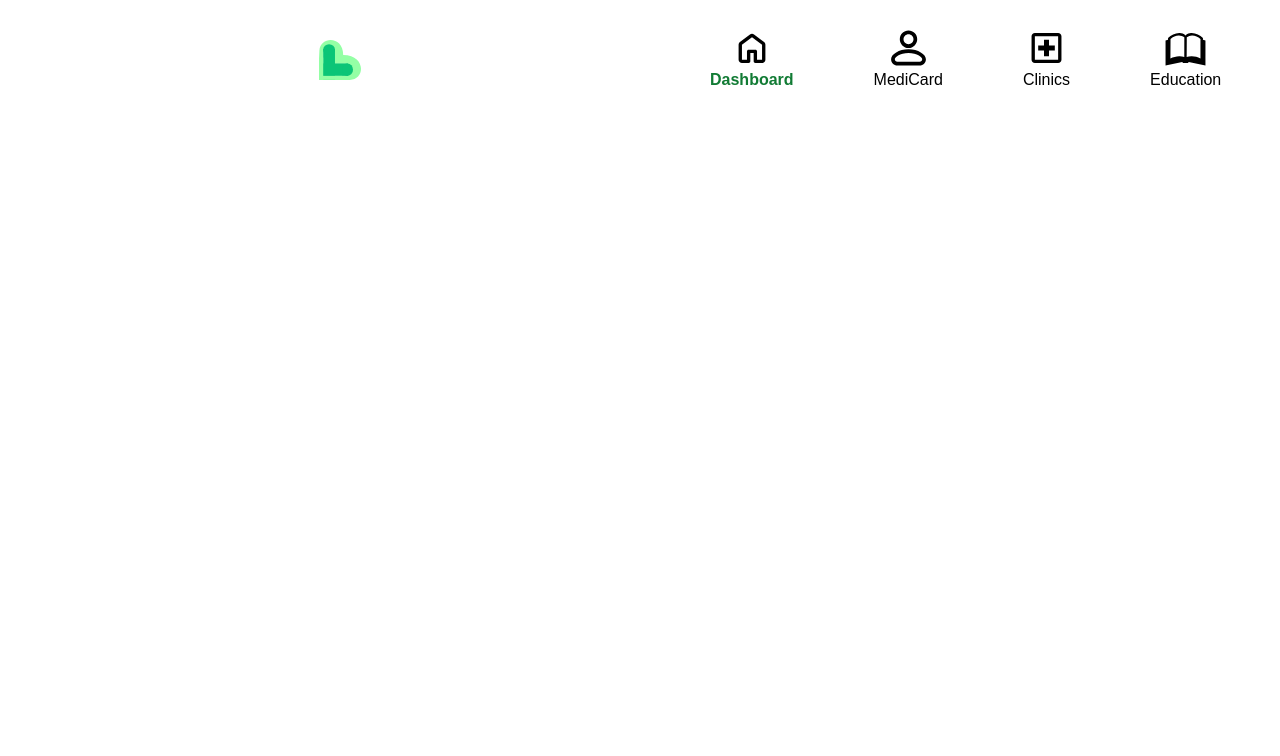
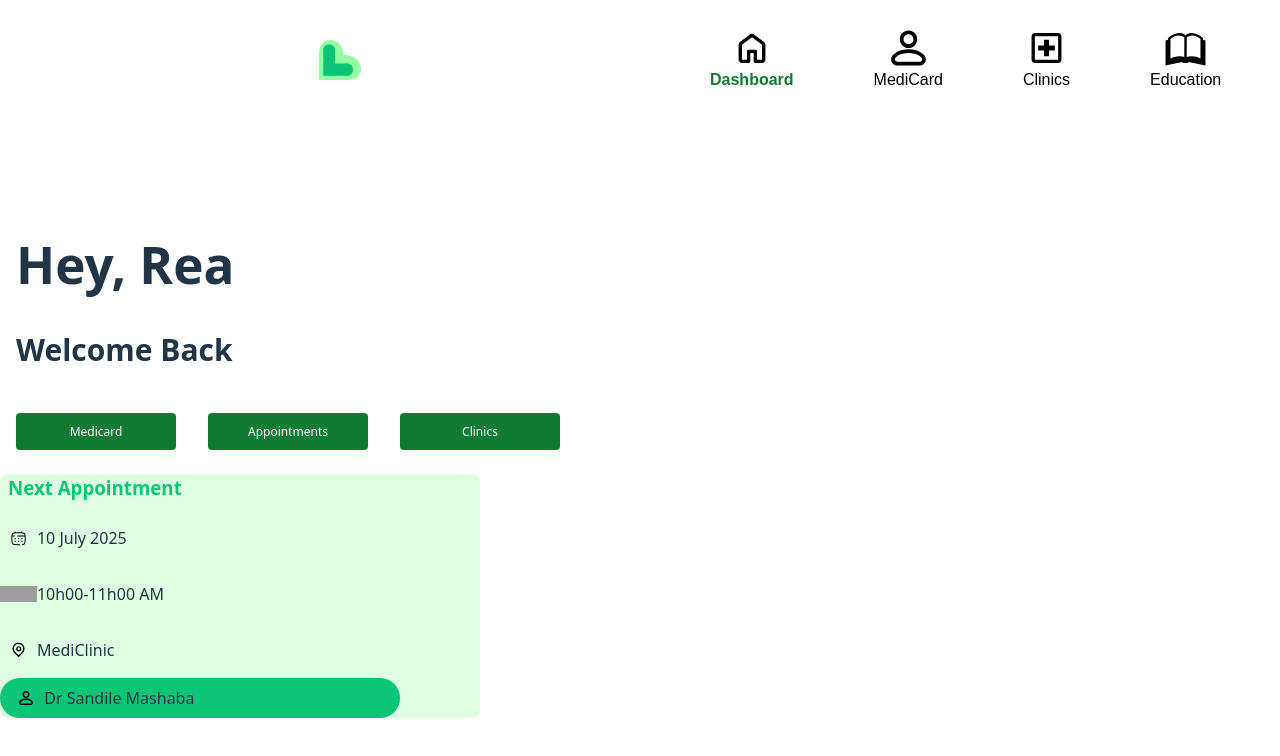
Before and after one commit to reaapunzell/HealthLink, a React (Vite) app in the folder health-link/: page /dashboard in a window 1280 px wide. Shown: the top 756 px of the page. Built offline with nearby package versions, Linux system fonts and the light colour scheme; grey boxes are pictures that could not be loaded.

Commit message:
next appointment and welcome componenets for dashboard

```diff
--- a/health-link/src/assets/style.css
+++ b/health-link/src/assets/style.css
@@ -3,6 +3,8 @@
 :root {
   --primary-color: #117b34ff;
   --secondary-color: #94ffa5ff;
+  --card-background-color: #dfffe1;
+  --card-text-color: #0bc577;
 }
 
 * {
@@ -47,6 +49,7 @@
 
 h2 {
   text-align: center;
+  font-size: 30px;
 }
 
 img {
@@ -79,6 +82,13 @@ button {
   border: none;
   border-radius: 4px;
   font-size: 16px;
+}
+
+button:hover {
+  background-color: var(--secondary-color);
+}
+button:focus {
+  outline: none;
 }
 
 .login-btn:hover,
@@ -430,3 +440,64 @@ li.appointment {
 .clinic-card-appointments {
   display: flex;
 }
+
+.next-appointment-container {
+  background-color: var(--card-background-color);
+  border-radius: 8px;
+  width: 60vh;
+}
+
+.next-appointment-container h3 {
+  color: var(--card-text-color);
+  margin: 1vh;
+}
+
+.next-appointment-clinic,
+.next-appointment-time,
+.next-appointment-date {
+  display: flex;
+  align-items: center;
+}
+
+.next-appointment-doctor {
+  display: flex;
+  align-items: center;
+  border-radius: 35px;
+  width: 80%;
+  background-color: var(--card-text-color);
+  padding: 1vh;
+}
+
+.next-appointment-doctor img,
+.next-appointment-clinic img,
+.next-appointment-time img,
+.next-appointment-date img {
+  height: 2vh;
+  width: 5vh;
+  margin: 0px;
+}
+
+.next-appointment-doctor p {
+  margin: 0px;
+}
+
+.welcome-container {
+  display: flex;
+  flex-direction: column;
+}
+
+.welcome-container h1,
+.welcome-container h2 {
+  text-align: left;
+  margin-left: 2vh;
+}
+.welcome-buttons {
+  display: flex;
+  flex-direction: row;
+}
+
+.welcome-buttons button {
+  width: 20vh;
+  margin: 2vh;
+  font-size: 12px;
+}
--- /dev/null
+++ b/health-link/src/components/NextAppointment.jsx
@@ -0,0 +1,37 @@
+import React from "react";
+import "/src/assets/style.css";
+import personIcon from "/src/assets/person-icon.svg";
+import locationIcon from "/src/assets/pin-icon.svg";
+import timeIcon from "/src/assets/time-icon.svg";
+import calendarIcon from "/src/assets/calendar-icon.svg";
+
+const NextAppointment = () => {
+  return (
+    <>
+      <div className="next-appointment-container">
+        <h3>Next Appointment</h3>
+
+        <div className="next-appointment-date">
+          <img src={calendarIcon} alt="calendar icon" />
+          <p>10 July 2025</p>
+        </div>
+
+        <div className="next-appointment-time">
+          <img src={timeIcon} alt="time icon" />
+          <p>10h00-11h00 AM</p>
+        </div>
+
+        <div className="next-appointment-clinic">
+          <img src={locationIcon} alt="location icon" />
+          <p>MediClinic</p>
+        </div>
+
+        <div className="next-appointment-doctor">
+          <img src={personIcon} alt="person-icon" />
+          <p> Dr Sandile Mashaba</p>{" "}
+        </div>
+      </div>
+    </>
+  );
+};
+export default NextAppointment;
--- /dev/null
+++ b/health-link/src/components/Welcome.jsx
@@ -0,0 +1,44 @@
+import React from "react";
+import { useNavigate } from "react-router-dom";
+import "/src/assets/style.css";
+
+const Welcome = () => {
+  const navigate = useNavigate();
+
+  const medicardButton = () => {
+    navigate("/medicard");
+  };
+
+  const appointmentButton = () => {
+    navigate("/appointments");
+  };
+
+  const clinicsButton = () => {
+    navigate("/clinics");
+  };
+
+  return (
+    <div className="welcome-container">
+      <div>
+        <h1> Hey, Rea</h1>
+        <h2>Welcome Back</h2>
+      </div>
+
+      <div className="welcome-buttons">
+        <button type="button" onClick={medicardButton}>
+          {" "}
+          Medicard{" "}
+        </button>
+        <button type="button" onClick={appointmentButton}>
+          {" "}
+          Appointments{" "}
+        </button>
+        <button type="button" onClick={clinicsButton}>
+          {" "}
+          Clinics{" "}
+        </button>
+      </div>
+    </div>
+  );
+};
+export default Welcome;
--- a/health-link/src/pages/Dashboard.jsx
+++ b/health-link/src/pages/Dashboard.jsx
@@ -1,15 +1,24 @@
 import React, { useEffect, useState } from "react";
 import { useParams } from "react-router-dom";
-import '/src/assets/style.css';
+import "/src/assets/style.css";
 import Navigation from "../components/Navigation";
+import NextAppointment from "../components/NextAppointment";
+import Welcome from "../components/Welcome";
 
 const Dashboard = () => {
+  return (
+    <div className="app-container">
+      <Navigation />
 
-    return(
-<div className="app-container">
-<Navigation/>
-</div>
-    )
-}
+      <div>
+        <Welcome />
+      </div>
+
+      <div>
+        <NextAppointment />
+      </div>
+    </div>
+  );
+};
 
 export default Dashboard;
```
Also changed, not shown: health-link/src/assets/calendar-icon.svg (added).
